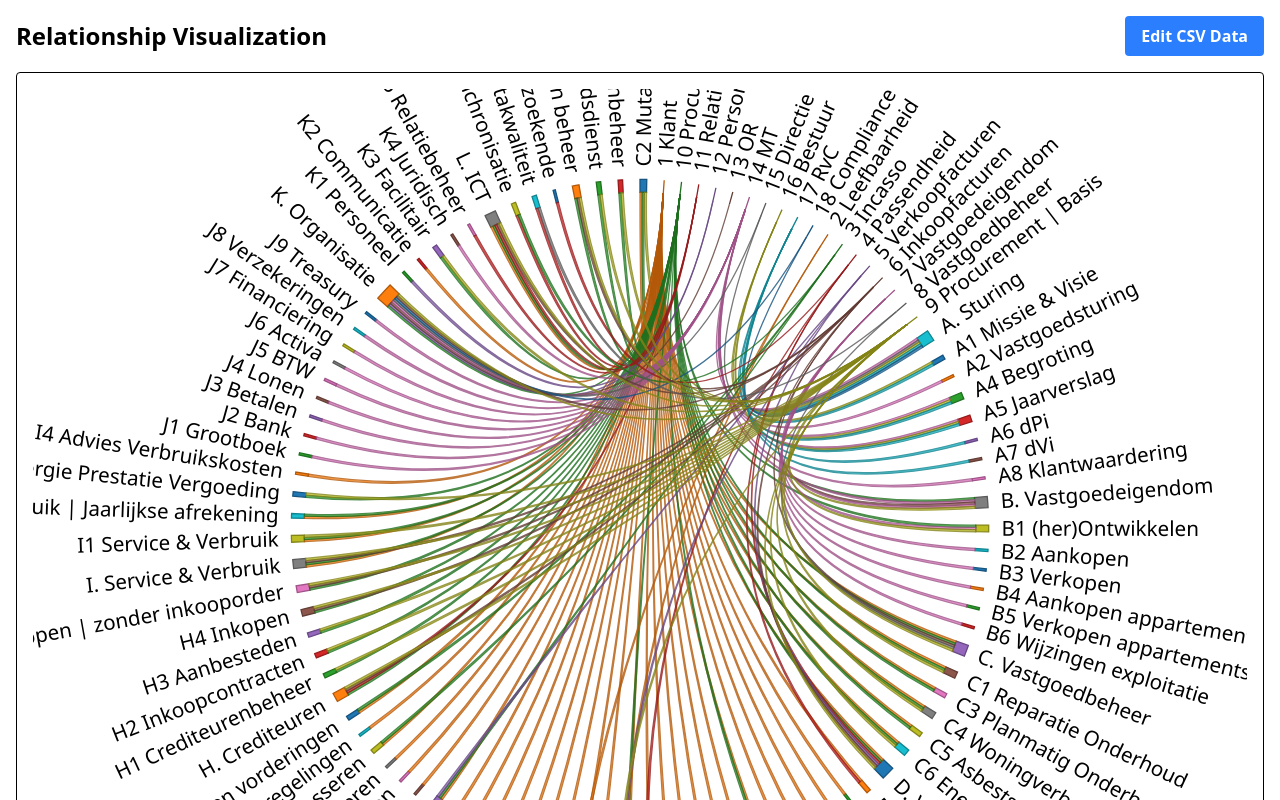
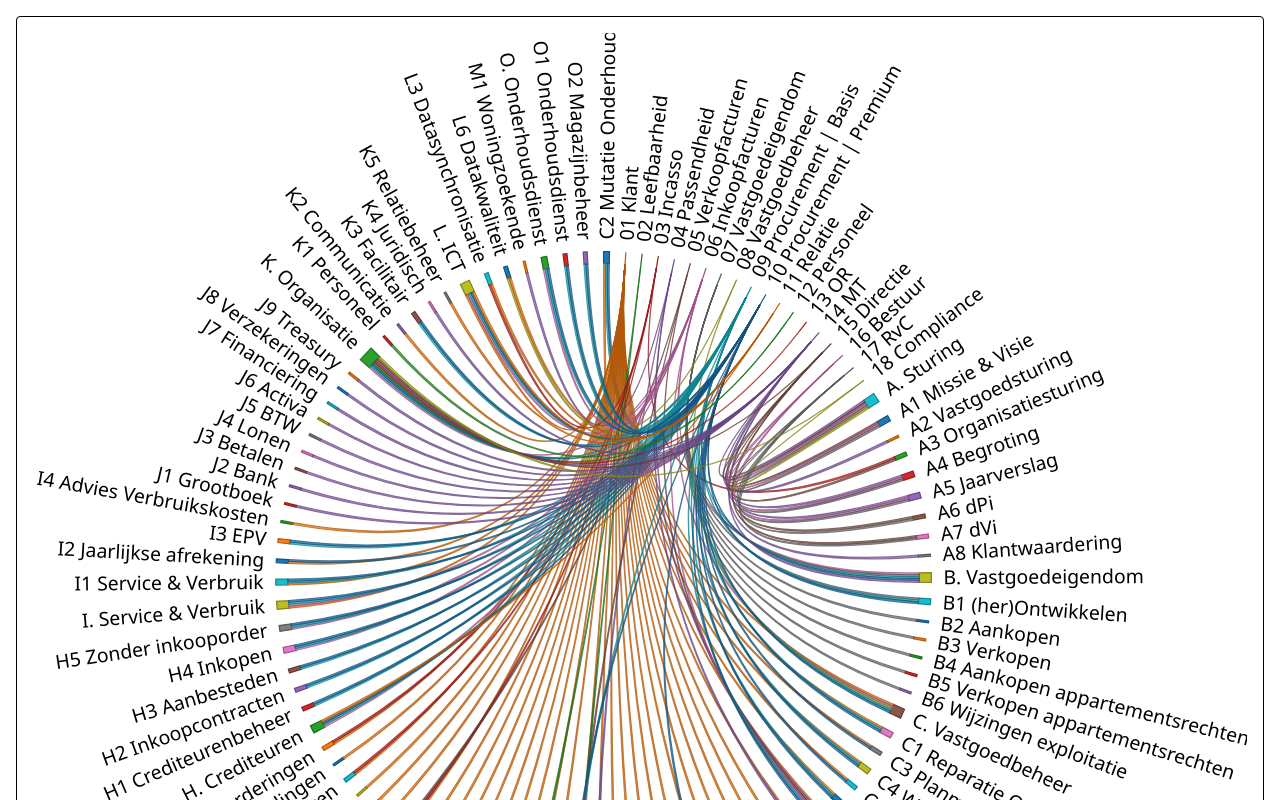
Before and after one commit to innocentmasuki/data-visualization-demo, a Next.js app: page / in a window 1280 px wide. Shown: the top 800 px of the page. Built offline with nearby package versions, Linux system fonts and the light colour scheme.

Commit message:
fix data and shorten the words

```diff
--- a/src/app/page.tsx
+++ b/src/app/page.tsx
@@ -1,7 +1,6 @@
 'use client'
 import React, {useEffect, useState} from 'react'
 import { ChordDiagram, Relationship } from '@/components/diagram'
-import Link from 'next/link'
 
 const Home: React.FC = () => {
     const [relationships, setRelationships] = useState<Relationship[]>([])
@@ -40,13 +39,6 @@ const Home: React.FC = () => {
 
     return (
         <div className="p-4 space-y-6">
-            {relationships.length > 0 && <div className="flex justify-between items-center mb-4">
-                <h1 className="text-2xl font-bold">Relationship Visualization</h1>
-                <Link href="/edit" className="bg-blue-500 hover:bg-blue-600 text-white font-bold py-2 px-4 rounded">
-                    Edit CSV Data
-                </Link>
-            </div>}
-
             <div className="border rounded p-4">
                 {relationships.length > 0 ? (
                     <ChordDiagram relationships={relationships}  />
--- a/src/components/diagram.tsx
+++ b/src/components/diagram.tsx
@@ -29,7 +29,7 @@ export const ChordDiagram: React.FC<ChordDiagramProps> = (
         if (!relationships.length) return
 
         // 1) define margins
-        const margin = {top: 40, right: 20, bottom: 40, left: 20}
+        const margin = {top: 150, right: 80, bottom: 250, left: 20}
         // 2) compute total internal size
         const totalWidth = width + margin.left + margin.right
         const totalHeight = height + margin.top + margin.bottom
@@ -126,7 +126,6 @@ export const ChordDiagram: React.FC<ChordDiagramProps> = (
                 (d) => d3.rgb(colorScale(entities[d.index])).darker().toString()
             )
 
-        // draw labels
         group
             .append('text')
             .each((d) => {
@@ -169,7 +168,6 @@ export const ChordDiagram: React.FC<ChordDiagramProps> = (
                 tt.style.display = 'block'
                 tt.innerHTML = `
           <div><strong>${entities[d.source.index]}</strong> → <strong>${entities[d.target.index]}</strong></div>
-          <div>Value: ${d.source.value}</div>
         `
             })
             .on('mousemove', (event) => {
```
Also changed, not shown: public/data/relationships.csv.
